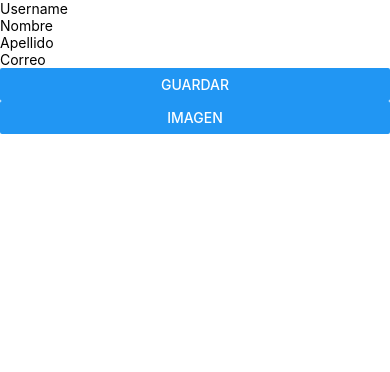
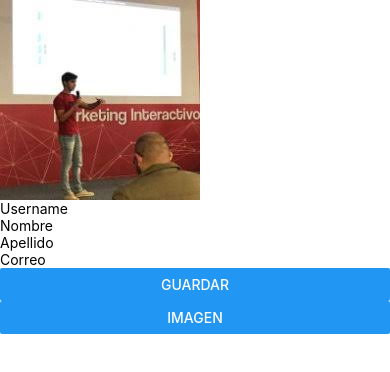
Before and after one commit to rafalagunas/UserEdit, a React Native app: screen / in a window 390 px wide. Shown: the top 372 px of the page. Built offline with nearby package versions, Linux system fonts and the light colour scheme.

Commit message:
added image / textAlign to center

```diff
--- a/src/components/UserEdit/UserEdit.js
+++ b/src/components/UserEdit/UserEdit.js
@@ -5,6 +5,7 @@ import {
   Input,
   View,
   Button,
+  Image,
   TextInput
 } from 'react-native';
 
@@ -27,31 +28,39 @@ class UserEdit extends Component {
     userUpdate (e) {
         this.props.userUpdate(this.state.username, this.state.name, this.state.lastname, this.state.email);
         e.preventDefault();
-   console.debug(this.props)
+        console.debug(this.props)
+    }
 
-    }
     render() {
         return(
-            <View >
+            <View>
+                <Image
+                    source={require('../../images/descarga.jpg')}
+                />
+
                 <TextInput
                     placeholder="Username"
                     onChangeText={(text) => this.setState({ username: text })}
                     value={this.state.username}
+                    textAlign="center"
                     />
                 <TextInput
                     placeholder="Nombre"
                     onChangeText={(text) => this.setState({ name: text })}
                     value={this.state.name}
+                    textAlign="center"
                     />
                 <TextInput
                     placeholder="Apellido"
                     onChangeText={(text) => this.setState({ lastname: text })}
                     value={this.state.lastname}
+                    textAlign="center"
                     />
                 <TextInput
                     placeholder="Correo"
                     onChangeText={(text) => this.setState({ email: text })}
                     value={this.state.email}
+                    textAlign="center"
                     />
 
                 <Button
```
Also changed, not shown: src/images/descarga.jpg (added).
